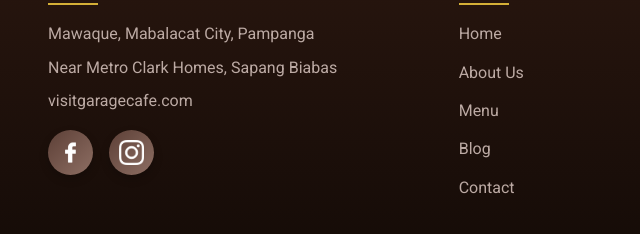
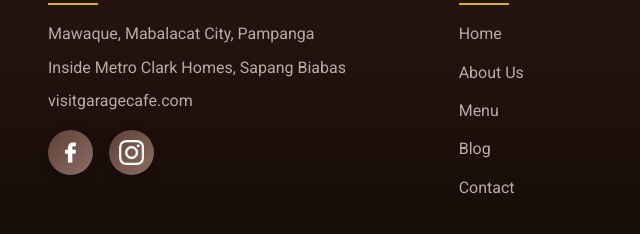
Before and after one commit to cassandraarcilla/Garage_Cafe_Code, a website: page frontend/index.html in a window 1280 px wide. Shown: the part 3365-3599 px from the top of the page, 0-640 px from the left. Drawn offline with Linux system fonts and the light colour scheme; files whose address does not match are found by name.

Commit message:
minor editing - footer

```diff
--- a/frontend/index.html
+++ b/frontend/index.html
@@ -369,7 +369,7 @@
             <div class="footer-section">
                 <h3>GARAGE CAFÉ</h3>
                 <p>Mawaque, Mabalacat City, Pampanga</p>
-                <p>Near Metro Clark Homes, Sapang Biabas</p>
+                <p>Inside Metro Clark Homes, Sapang Biabas</p>
                 <p>visitgaragecafe.com</p>
                 <div class="social-links">
                     <a href="https://www.facebook.com/p/Garage-Caf%C3%A9-61567205202489/" aria-label="Facebook">
```
Also changed, not shown: frontend/about.html (+1 -1 lines), frontend/blog.html (+1 -1 lines), frontend/menu.html (+1 -1 lines).
